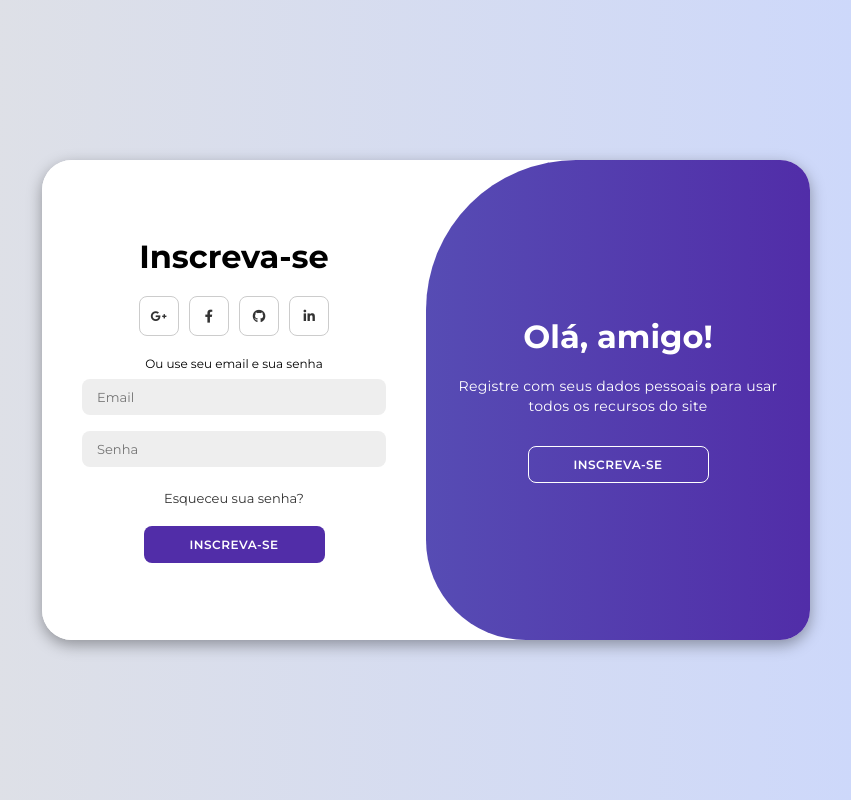
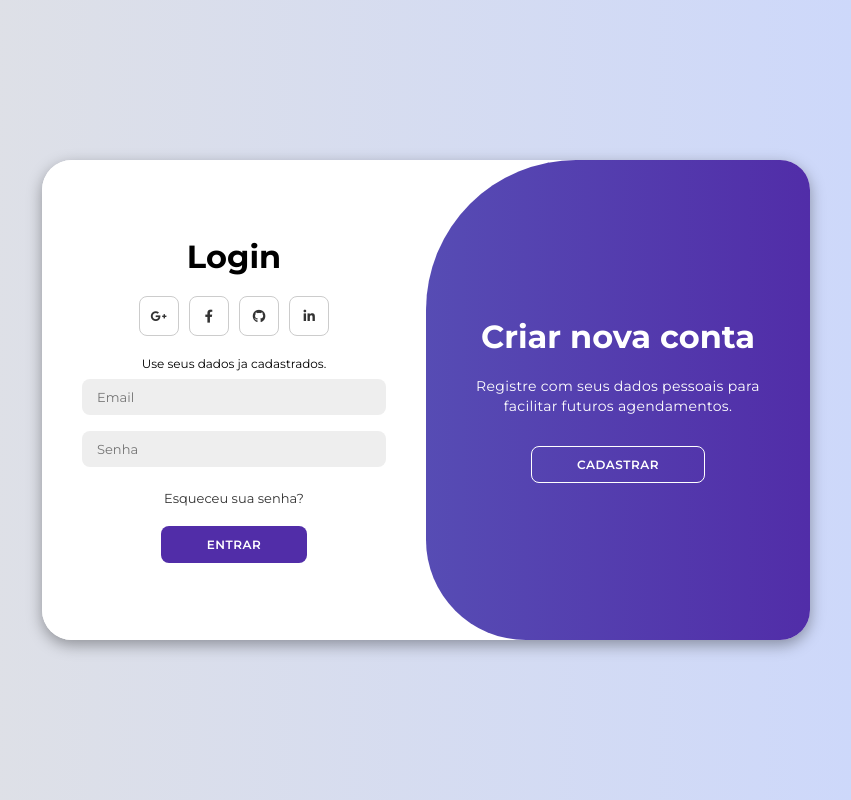
Before and after one commit to MayconD27/Agenda-Facil, a PHP site: page /login.html in a window 1280 px wide. Shown: the whole page, without its empty margins (214-1065 px from the left). Run offline with PHP 8.4, Linux system fonts and the light colour scheme.

Commit message:
Atualizando tela de login

```diff
--- a/Login/login.html
+++ b/Login/login.html
@@ -21,7 +21,7 @@
                     <a href="#" class="icon"><i class="fa-brands fa-github"></i></a>
                     <a href="#" class="icon"><i class="fa-brands fa-linkedin-in"></i></a>
                 </div>
-                <span>Ou use seu email para registrar</span>
+                <span>Ou use seus dados para se registrar.</span>
                 <input type="text" placeholder="Nome">
                 <input type="email" placeholder="Email">
                 <input type="password" placeholder="Senha">
@@ -30,31 +30,31 @@
         </div>
         <div class="form-container sign-in">
             <form>
-                <h1>Inscreva-se</h1>
+                <h1>Login</h1>
                 <div class="social-icons">
                     <a href="#" class="icon"><i class="fa-brands fa-google-plus-g"></i></a>
                     <a href="#" class="icon"><i class="fa-brands fa-facebook-f"></i></a>
                     <a href="#" class="icon"><i class="fa-brands fa-github"></i></a>
                     <a href="#" class="icon"><i class="fa-brands fa-linkedin-in"></i></a>
                 </div>
-                <span>Ou use seu email e sua senha</span>
+                <span>Use seus dados ja cadastrados.</span>
                 <input type="email" placeholder="Email">
                 <input type="password" placeholder="Senha">
                 <a href="#">Esqueceu sua senha?</a>
-                <button>Inscreva-se</button>
+                <button>Entrar</button>
             </form>
         </div>
         <div class="toggle-container">
             <div class="toggle">
                 <div class="toggle-panel toggle-left">
                     <h1>Bem vindo de volta!</h1>
-                    <p>Insira seus dados pessoais para usar todos os recursos do site</p>
-                    <button class="hidden" id="login"> Inscreva-se</button>
+                    <p>Entre com seus dados ja cadastrados.</p>
+                    <button class="hidden" id="login"> Entrar</button>
                 </div>
                 <div class="toggle-panel toggle-right">
-                    <h1>Olá, amigo!</h1>
-                    <p>Registre com seus dados pessoais para usar todos os recursos do site</p>
-                    <button class="hidden" id="register"> Inscreva-se</button>
+                    <h1>Criar nova conta</h1>
+                    <p>Registre com seus dados pessoais para facilitar futuros agendamentos.</p>
+                    <button class="hidden" id="register"> Cadastrar</button>
                 </div>
             </div>
         </div>
--- a/Login/style.css
+++ b/Login/style.css
@@ -18,10 +18,6 @@ body {
 }
 
 .container {
-    animation-name: movimento;
-    animation-duration: 3s;
-    animation-delay: 1s;
-    animation-iteration-count: 1;
     background-color: #fff;
     border-radius: 30px;
     box-shadow: 0 5px 15px rgba(0, 0, 0, 0.35);
@@ -136,11 +132,6 @@ body {
     }
 }
 
-@keyframes movimento {
-    from{margin-bottom: 200%;}
-    to{margin-bottom: 0%;}
-}
-
 .social-icons {
     margin: 20px 0;
 }
```
